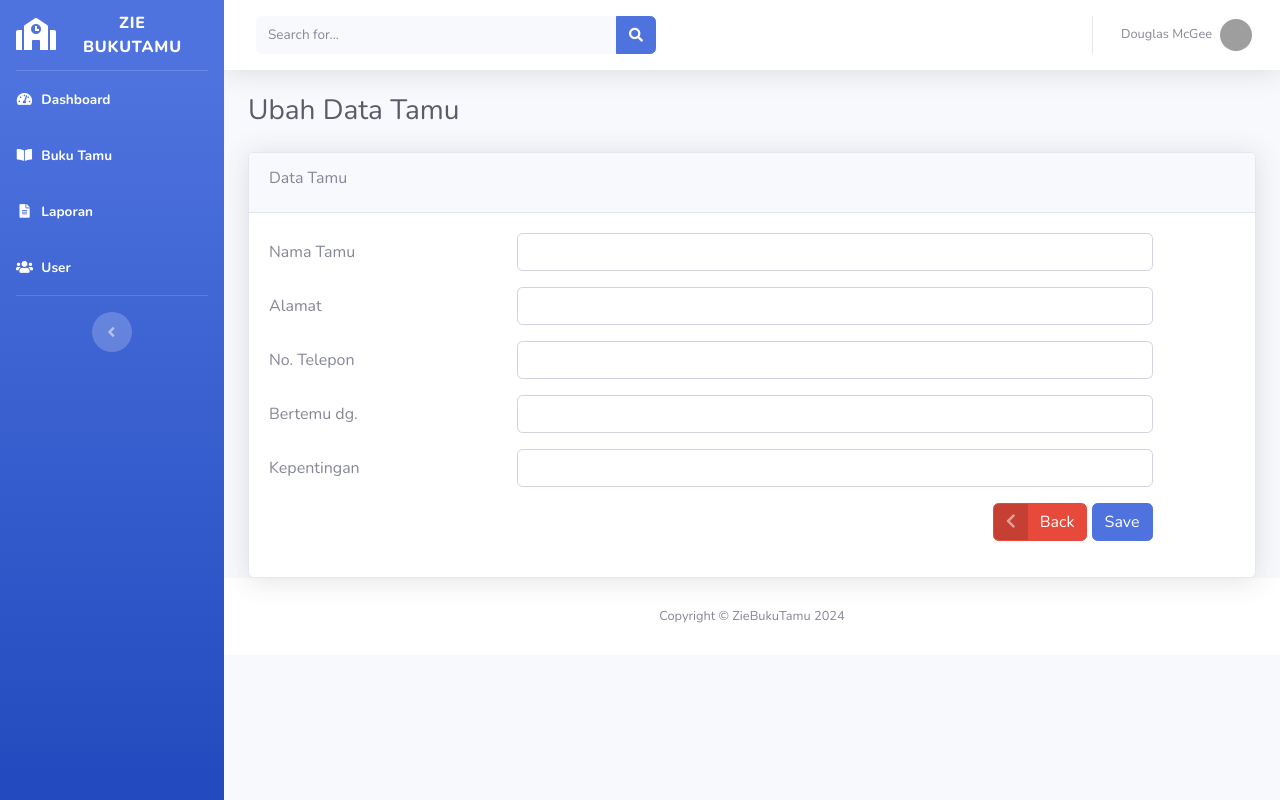
After one commit to itsszee/ZieBukuTamu, a PHP site: page /edit-tamu.php in a window 1280 px wide. The commit adds this page. Run offline with PHP 8.4, Linux system fonts and the light colour scheme; data that the repository does not hold is empty; grey boxes are pictures that could not be loaded.

Commit message:
menambahkan halaman edit buku tamu dan fitur ubah data tamu

```diff
--- a/buku-tamu.php
+++ b/buku-tamu.php
@@ -80,8 +80,9 @@ include_once('templates/header.php');
                                 <td><?= $tamu['no_hp'] ?></td>
                                 <td><?= $tamu['bertemu'] ?></td>
                                 <td><?= $tamu['kepentingan'] ?></td>
-                                <td><button class="btn btn-success">Ubah</button>
-                                    <button class="btn btn-danger">Hapus</button>
+                                <td>
+                                    <a class="btn btn-success" href="edit-tamu.php?id=<?= $tamu['id_tamu'] ?>">Change</a>
+                                    <a onclick="confirm('Apakah anda yakin ingin menghapus data ini?')" class="btn btn-danger" href="hapus-tamu.php?id=<?= $tamu['id_tamu'] ?>">Delete</a>
                                 </td>
                             </tr>
                         <?php endforeach; ?>
--- /dev/null
+++ b/edit-tamu.php
@@ -0,0 +1,99 @@
+<?php
+include_once('templates/header.php');
+require_once('function.php');
+?>
+
+<div class="container-fluid">
+
+    <!-- page heading -->
+    <h1 class="h3 mb-4 text-gray-800">Ubah Data Tamu</h1>
+
+    <?php
+    if (isset($_POST['simpan'])) {
+        if (ubah_tamu($_POST) > 0){
+
+    ?>
+            <div class="alert alert-success" role="alert">
+                Data Berhasil diubah!
+            </div>
+        <?php
+        } else {
+        ?>
+            <div class="alert alert-danger" role="alert">
+                Data gagal diubah!
+            </div>
+    <?php
+        }
+    }
+
+    if (isset($_GET['id'])) {
+        $id = $_GET['id'];
+
+        $data = query("SELECT * FROM bukutamu WHERE id_tamu = '$id'")[0];
+    }
+    ?>
+
+    <!-- konten edit data tamu -->
+    <div class="card shadow mb4">
+        <div class="card-header py-3">
+            <h6>Data Tamu</h6>
+        </div>
+        <div class="card-body">
+            <form method="POST" action="">
+                <input type="hidden" id="id_tamu" name="id_tamu" value="<?= $id ?>">
+                <div class="form-group row">
+                    <label for="nama_tamu" class="col-sm-3 col-form-label">Nama Tamu</label>
+                    <div class="col-sm-8">
+                        <input type="text" class="form-control" id="nama_tamu" name="nama_tamu" value="<?= $data['nama_tamu'] ?>"/>
+                    </div>
+                </div>
+                <div class="form-group row">
+                    <label for="alamat" class="col-sm-3 col-form-label">Alamat</label>
+                    <div class="col-sm-8">
+                        <input type="text" class="form-control" id="alamat" name="alamat" value="<?= $data['alamat'] ?>"/>
+                    </div>
+                </div>
+                <div class="form-group row">
+                    <label for="no_hp" class="col-sm-3 col-form-label">No. Telepon</label>
+                    <div class="col-sm-8">
+                        <input type="text" class="form-control" id="no_hp" name="no_hp" value="<?= $data['no_hp'] ?>"/>
+                    </div>
+                </div>
+                <div class="form-group row">
+                    <label for="bertemu" class="col-sm-3 col-form-label">Bertemu dg. </label>
+                    <div class="col-sm-8">
+                        <input type="text" class="form-control" id="bertemu" name="bertemu" value="<?= $data['bertemu'] ?>">
+                    </div>
+                </div>
+                <div class="form-group row">
+                    <label for="kepentingan" class="col-sm-3 col-form-label">Kepentingan</label>
+                    <div class="col-sm-8">
+                        <input type="text" class="form-control" id="kepentingan" name="kepentingan" value="<?= $data['kepentingan'] ?>">
+                    </div>
+                </div>
+                <div class="form-group row">
+                    <label for="" class="col-sm-3 col-form-label"></label>
+                    <div class="col-sm-8 d-flex justify-content-end">
+                        <div>
+                            <a href="buku-tamu.php" type="button" class="btn btn-danger btn-icon-split">
+                            <span class="icon text-white-50">
+                                <i class="fas fa-chevron-left"></i>
+                            </span>
+                            <span class="text">Back</span>
+                            </a>
+                            <button class="btn btn-primary" name="simpan" type="submit">Save</button>
+                        </div>
+                    </div>
+                </div>
+            </form>
+        </div>
+</div>
+
+</div>
+<!-- /.container-fluid -->
+
+
+
+<?php
+include_once('templates/footer.php');
+?>
--- a/function.php
+++ b/function.php
@@ -34,3 +34,29 @@ function tambah_tamu($data)
 
     return mysqli_affected_rows($koneksi);
 }
+
+
+// function ubah data tamu
+function ubah_tamu($data)
+{
+    global $koneksi;
+
+    $id_tamu        = htmlspecialchars($data["id_tamu"]);
+    $nama_tamu      = htmlspecialchars($data["nama_tamu"]);
+    $alamat         = htmlspecialchars($data["alamat"]);
+    $no_hp          = htmlspecialchars($data["no_hp"]);
+    $bertemu        = htmlspecialchars($data["bertemu"]);
+    $kepentingan    = htmlspecialchars($data["kepentingan"]);
+
+    $query ="UPDATE bukutamu SET
+            nama_tamu         = '$nama_tamu',
+            alamat            = '$alamat',
+            no_hp             = '$no_hp',
+            bertemu           = '$bertemu',
+            kepentingan       = '$kepentingan'
+            WHERE id_tamu     = '$id_tamu'";
+
+    mysqli_query($koneksi, $query);
+
+    return mysqli_affected_rows($koneksi);
+}
```
